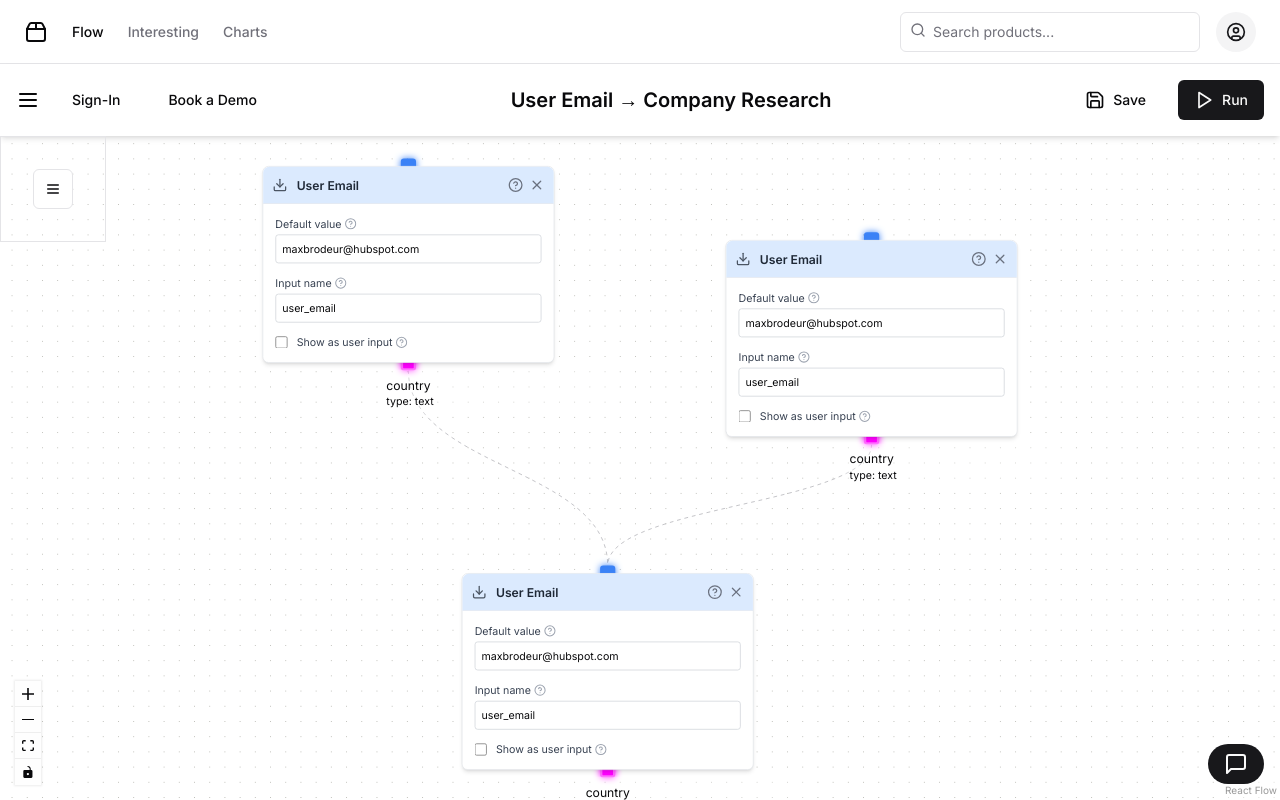
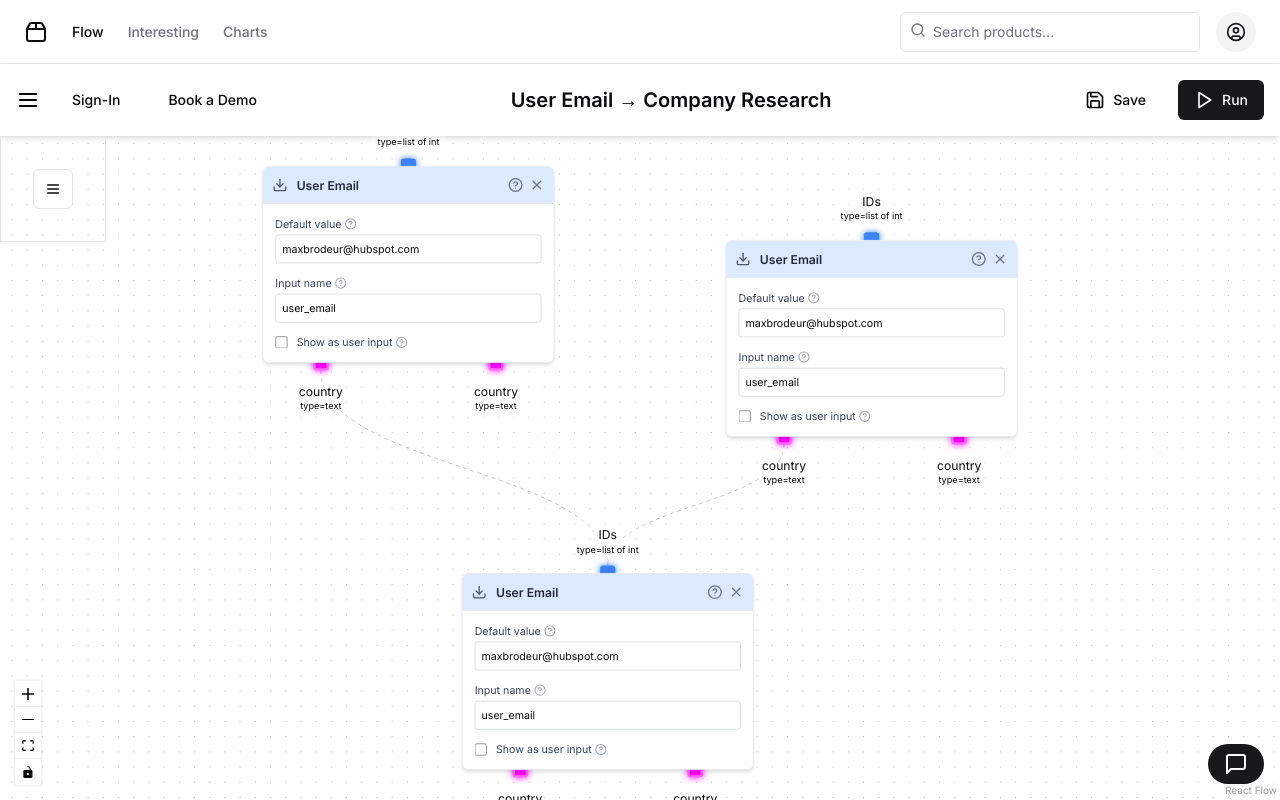
Before and after one commit to mwufi/playground, a Next.js app: page /flow in a window 1280 px wide. Built offline with nearby package versions, Linux system fonts and the light colour scheme.

Commit message:
make labels better

```diff
--- a/app/flow/nodes/HeaderNode.tsx
+++ b/app/flow/nodes/HeaderNode.tsx
@@ -23,6 +23,28 @@ const HeaderNode = ({ data }) => {
             [name]: type === 'checkbox' ? checked : value
         }));
     };
+
+    const BottomLabel = ({ name, type }) => (
+        <div className="absolute left-[50%] whitespace-nowrap bg-white/30 p-2 rounded-lg text-center" style={{
+            transform: 'translateX(-50%)',
+            top: '1.5rem'
+        }}>
+            {name}
+            <p className="text-xs">type={type}</p>
+        </div>
+    )
+
+    const TopLabel = ({ name, type }) => (
+        <div className="absolute left-[50%] whitespace-nowrap top-4 bg-white/30 p-2 rounded-lg text-center" style={{
+            transform: 'translateX(-50%)',
+            top: '-4rem'
+        }}>
+            {name}
+            <p className="text-xs">type={type}</p>
+        </div>
+    )
+
+
     return (
         <div className={`bg-white rounded-lg shadow-md border border-gray-200 ${dev ? 'w-96' : 'w-96'}`}>
             <div className="flex items-center justify-between p-3 bg-blue-100 rounded-t-lg border-b border-gray-200">
@@ -98,11 +120,15 @@ const HeaderNode = ({ data }) => {
                     boxShadow: '0 0 10px #3B82F6',
                     zIndex: -1
                 }}
-            />
+            >
+                <TopLabel name="IDs" type="list of int" />
+            </Handle>
             <Handle
                 type="source"
                 position={Position.Bottom}
+                id="left"
                 style={{
+                    left: '20%',
                     width: '20px',
                     height: '20px',
                     background: '#FF00FF',
@@ -112,10 +138,25 @@ const HeaderNode = ({ data }) => {
                     zIndex: -1
                 }}
             >
-                <div className="absolute w-[300px] left-[-30px] top-4 bg-white/30 p-2 rounded-lg">
-                    country
-                    <p className="text-sm">type: text</p>
-                </div>
+                <BottomLabel name="country" type="text" />
+            </Handle>
+            <Handle
+                type="source"
+                position={Position.Bottom}
+                id="right"
+                style={{
+                    left: '80%',
+                    width: '20px',
+                    height: '20px',
+                    background: '#FF00FF',
+                    borderRadius: '4px',
+                    border: '3px solid #FF66FF',
+                    boxShadow: '0 0 10px #FF00FF',
+                    zIndex: -1
+                }}
+            >
+                <BottomLabel name="country" type="text" />
+
             </Handle>
         </div>
     );
```
